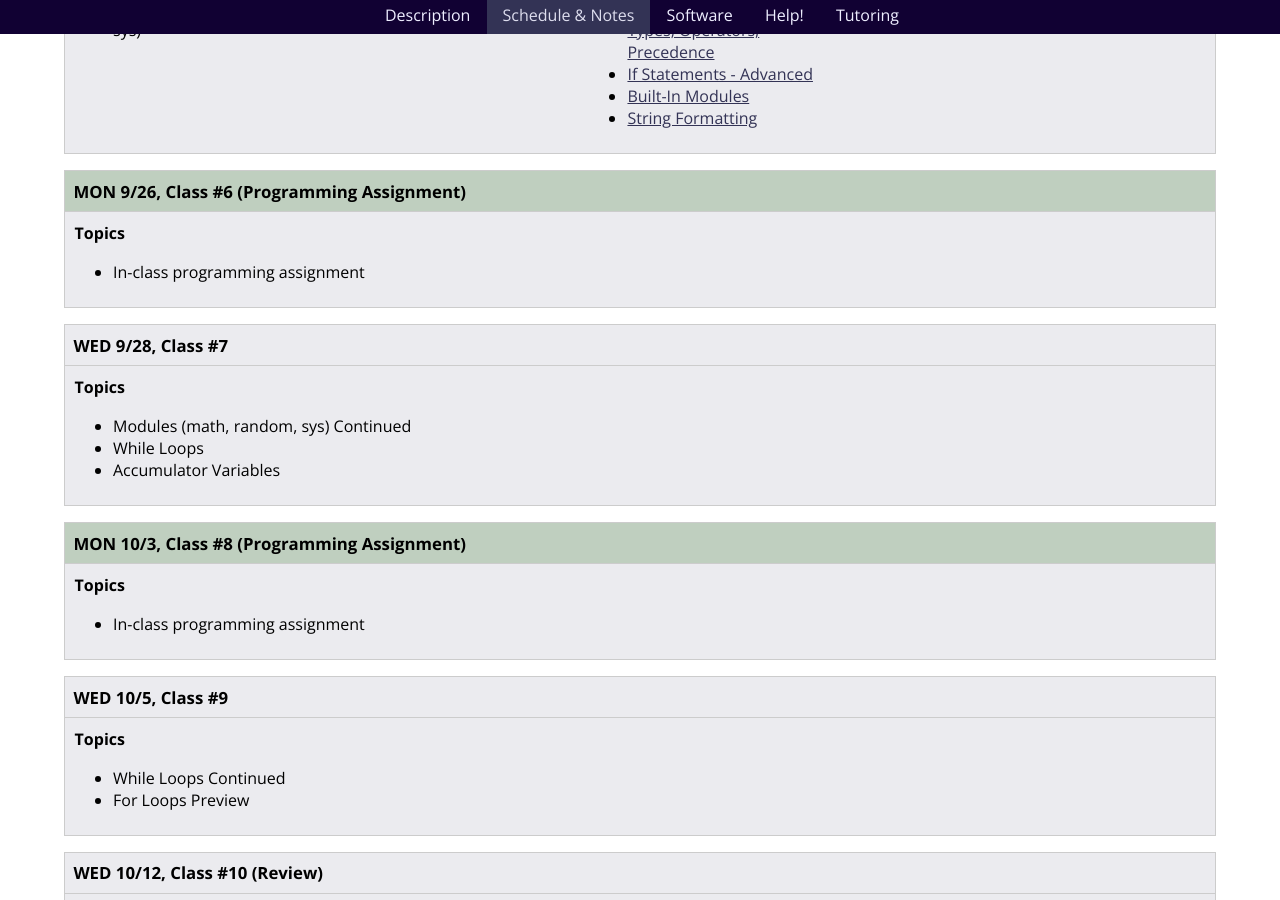
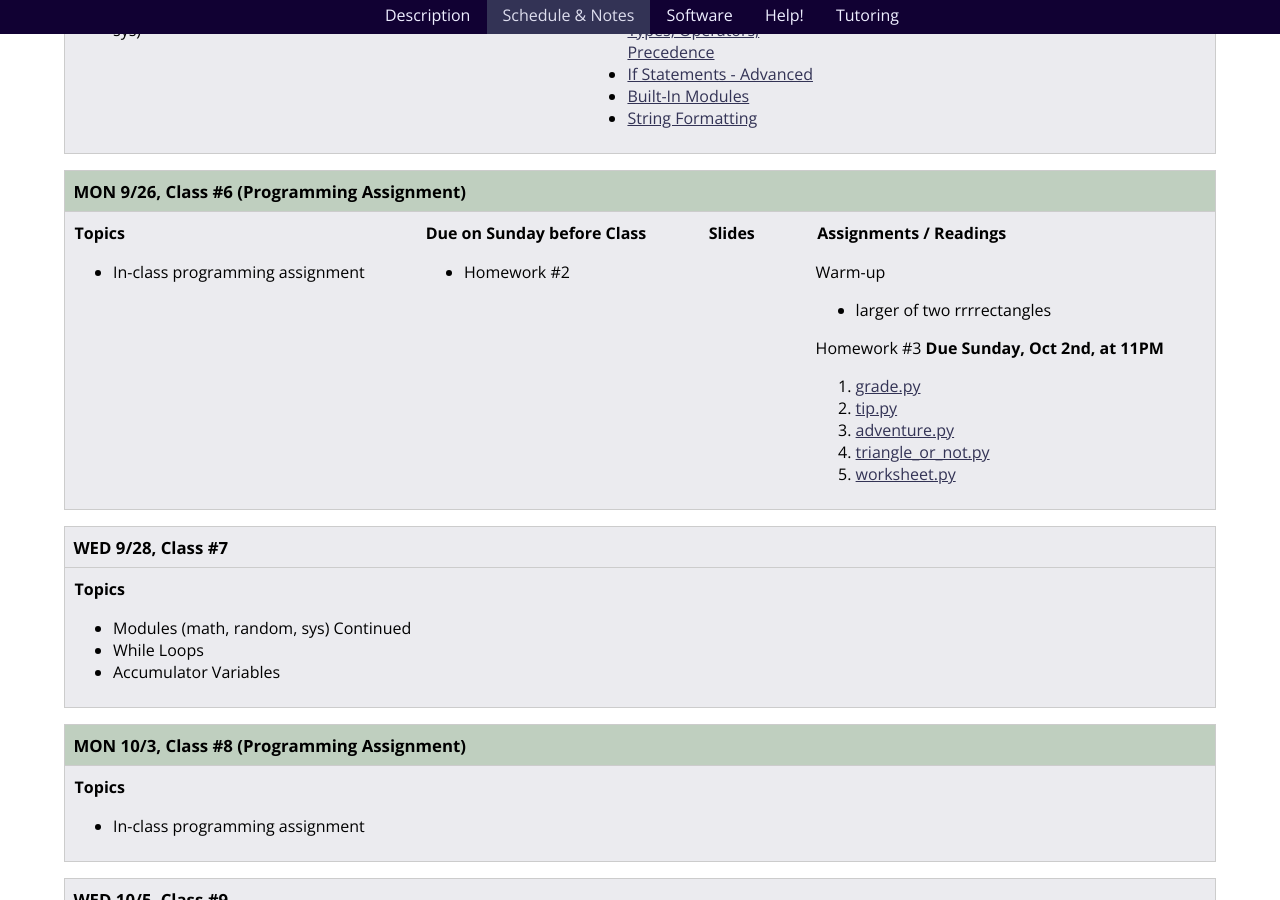
Before and after one commit to foureyes/csci-ua.0002-fall2016-008, a Jekyll site: the page built from schedule.markdown, in a window 1280 px wide and 900 px high, scrolled down 2588 px. Built offline with Jekyll 4.4.1, drawn with Linux system fonts in a browser that asks for light colours.

Commit message:
add class 6

```diff
--- a/_includes/classes/06/materials.markdown
+++ b/_includes/classes/06/materials.markdown
@@ -1,6 +1,5 @@
-{% comment %}
 <article class="due" markdown="block">
-#### Due Today
+#### Due on Sunday before Class
 
 * Homework #2
 
@@ -22,7 +21,7 @@ Warm-up
 
 * larger of two rrrrectangles
 
-Homework #3 __Due Wednesday, Sep 30th, at 11PM__
+Homework #3 __Due Sunday, Oct 2nd, at 11PM__
 
 1. [grade.py](homework/hw03/grade.py)
 2. [tip.py](homework/hw03/tip.py)
@@ -81,4 +80,3 @@ See [the glossary](http://openbookproject.net/thinkcs/python/english3e/condition
 5. [distance.py](homework/hw03/distance.py)
 6. [worksheet.py](homework/hw03/worksheet.py)
 -->
-{% endcomment %}
```
Also changed, not shown: 1 other file.
